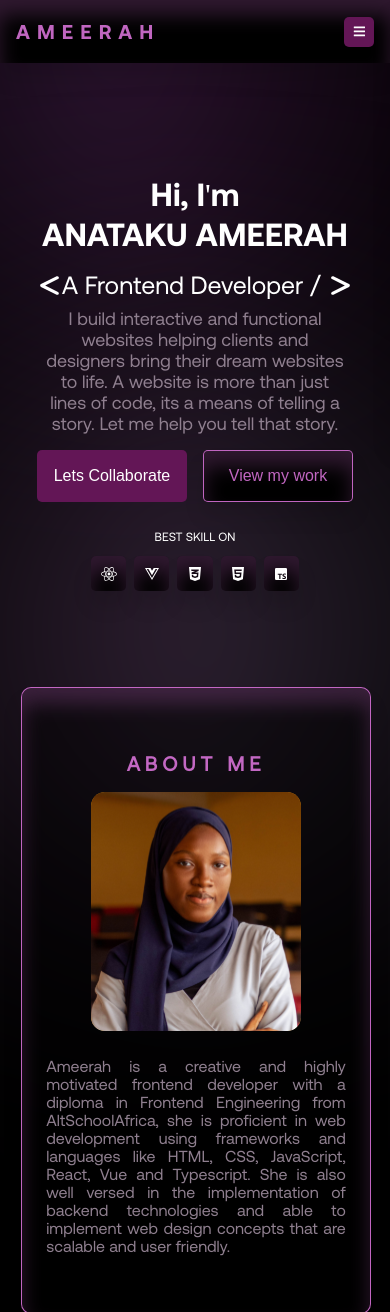
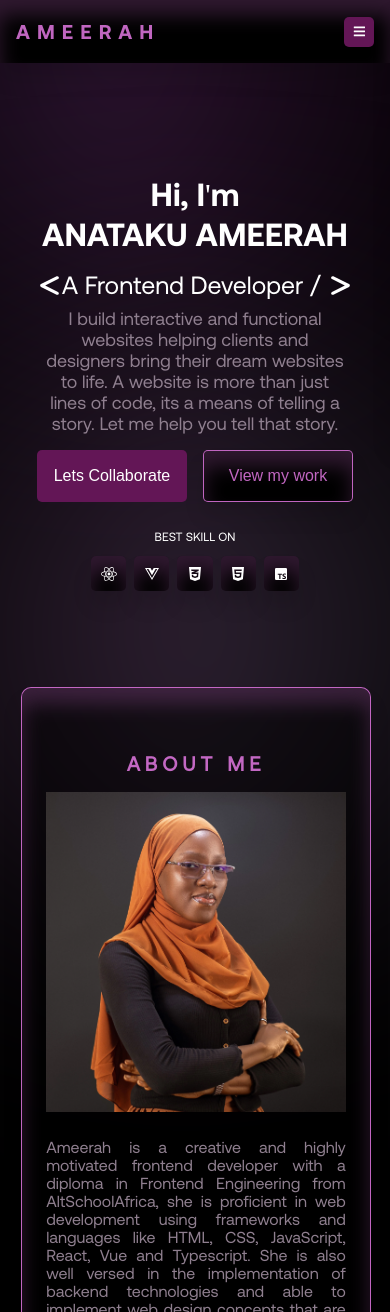
Before and after one commit to AnatakuAmeerah/PORTFOLIO-WEBSITE, a React (Vite) app: page / in a window 390 px wide. Shown: the top 1312 px of the page. Built offline with nearby package versions, Linux system fonts and the light colour scheme.

Commit message:
image change

```diff
--- a/src/Components/About me/about.jsx
+++ b/src/Components/About me/about.jsx
@@ -6,7 +6,7 @@ function About() {
             <section className="about-me-bg">
                 <h2 className='project-head' style={{ color: 'rgba(240, 127, 240, 0.801)', paddingTop: '0' }}>ABOUT ME</h2>
                 <div className='pic-text-cont'>
-                    <img className='mirah-pic' src="Ameerah.svg" alt="profile-pic" />
+                    <img className='mirah-pic' src="IMG_3646-Edit (1).webp" alt="profile-pic" />
                     <p className="about-p">
                         Ameerah is a creative and highly motivated frontend developer with a diploma in Frontend Engineering from AltSchoolAfrica, she is proficient in web development using frameworks and languages like
                         HTML, CSS, JavaScript, React, Vue and Typescript. She is also well versed in the implementation of backend technologies and able to implement web design concepts that are scalable and user friendly.
--- a/src/Components/About me/aboutme.css
+++ b/src/Components/About me/aboutme.css
@@ -74,8 +74,8 @@
     }
 
     .mirah-pic {
-        width: 70%;
-        height: 70%;
+        width: 100%;
+        height: 100%;
         margin-bottom: 1rem;
     }
 }
```
Also changed, not shown: public/IMG_3646-Edit (1).webp (added), public/IMG_4681-Edit.jpg (deleted).
